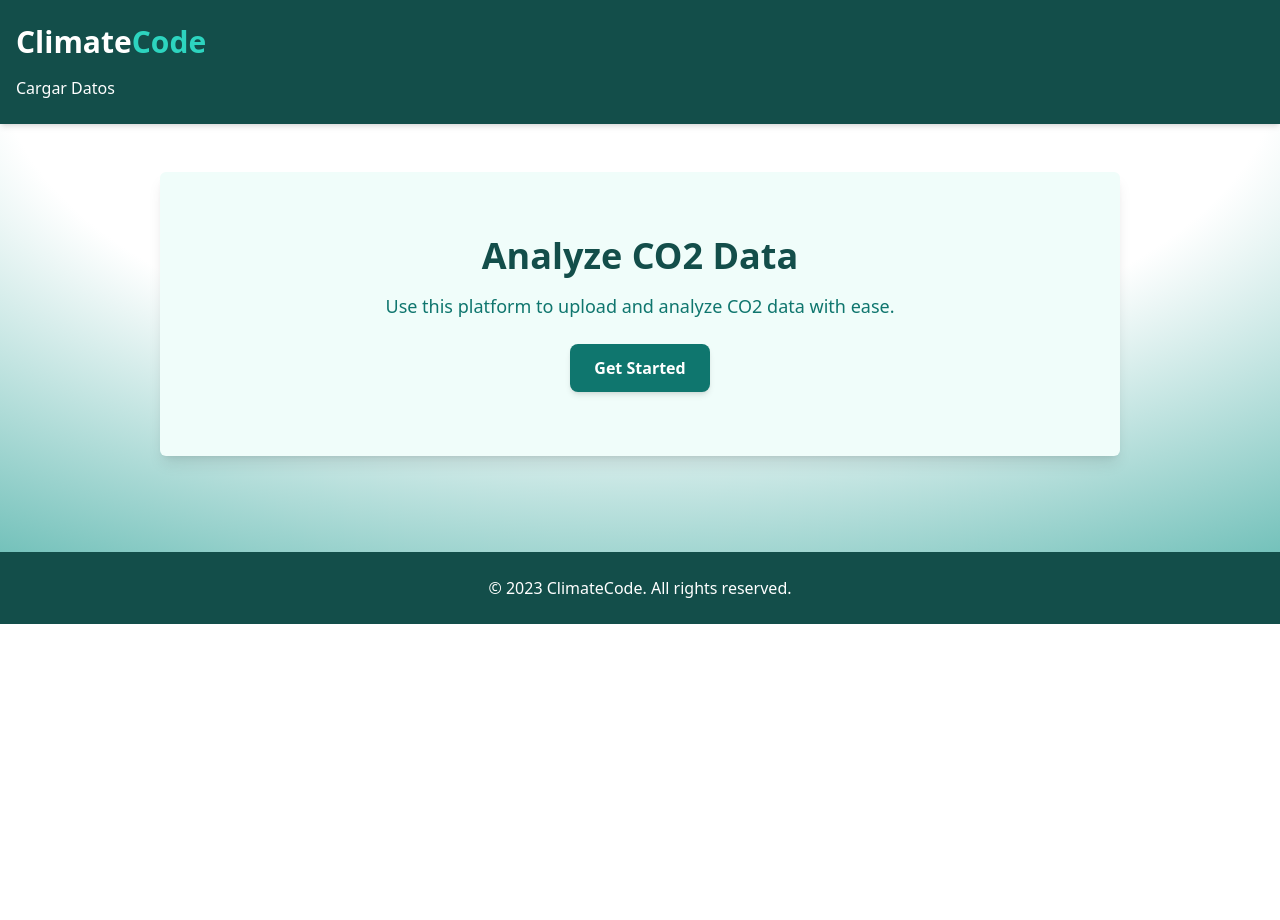
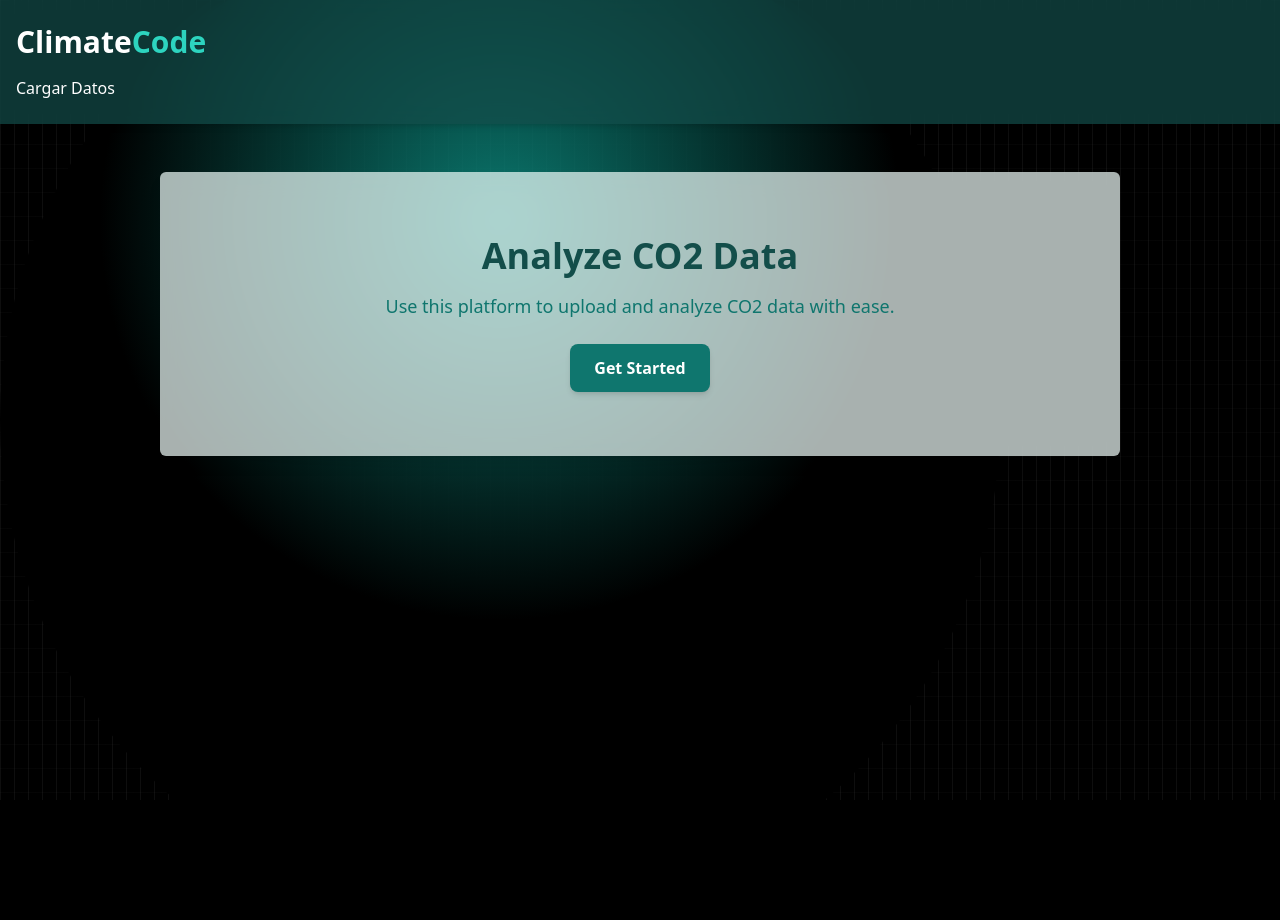
Before and after one commit to Ezzz-Lui/SIC-DataAnalysis-Project, a Django app: page / in a window 1280 px wide. Before the commit the page ends 624 px from the top, so only its background shows below. Run offline with Django 5.2, Linux system fonts and the light colour scheme; style sheets or scripts are compiled from the project's sources.

Commit message:
feat: update index.html with new background styles and enhanced layout

```diff
--- a/ClimateCode/co2_app/templates/index.html
+++ b/ClimateCode/co2_app/templates/index.html
@@ -8,9 +8,11 @@
     <title>ClimateCode</title>
     <link rel="stylesheet" href="{% static 'css/dist/styles.css' %}">
 </head>
-<body class="relative">
-    <div class="absolute inset-0 -z-10 h-full w-full bg-white [background:radial-gradient(125%_125%_at_50%_10%,#fff_40%,#0d9488_100%)]"></div>
-    <header class="header py-6 bg-teal-900 text-white shadow-md">
+<body class="relative h-screen w-full bg-black">
+    <div class="absolute bottom-0 left-0 right-0 top-0 bg-[linear-gradient(to_right,#4f4f4f2e_1px,transparent_1px),linear-gradient(to_bottom,#8080800a_1px,transparent_1px)] bg-[size:14px_24px]"></div>
+    <div class="absolute left-0 right-0 top-[-10%] h-[1000px] w-[1000px] rounded-full bg-[radial-gradient(circle_400px_at_50%_300px,#0d9488cc,#000)]"></div>
+
+    <header class="py-6 bg-teal-900/70 text-white shadow-md backdrop-blur-md">
         <div class="container mx-auto px-4">
             <h1 class="text-3xl font-bold">Climate<span class="text-teal-400">Code</span></h1>
             <nav>
@@ -21,8 +23,8 @@
         </div>
     </header>
 
-    <main class="main py-12">
-        <section class="hero text-center py-16 bg-teal-50 rounded-md shadow-lg mx-4 lg:mx-auto lg:w-3/4">
+    <main class="py-12">
+        <section class="text-center py-16 bg-teal-50/70 rounded-md shadow-lg mx-4 lg:mx-auto lg:w-3/4 backdrop-blur-md">
             <div class="container mx-auto px-4">
                 <h2 class="text-4xl font-extrabold text-teal-900">Analyze CO2 Data</h2>
                 <p class="text-lg text-teal-700 mt-4">Use this platform to upload and analyze CO2 data with ease.</p>
@@ -31,10 +33,5 @@
         </section>
     </main>
 
-    <footer class="footer bg-teal-900 text-white py-6 mt-12">
-        <div class="container mx-auto px-4 text-center">
-            <p>&copy; 2023 ClimateCode. All rights reserved.</p>
-        </div>
-    </footer>
 </body>
 </html>
```
